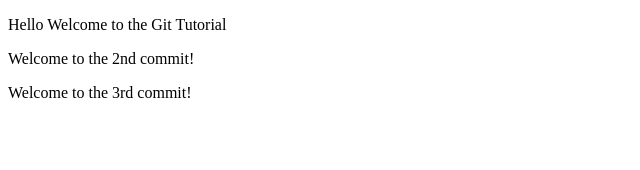
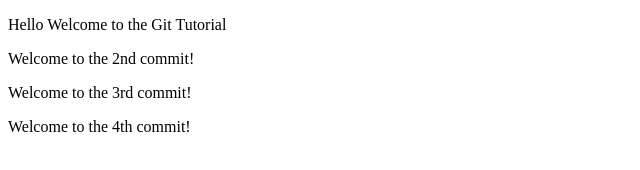
Before and after one commit to sinarshik27/athena, a plain HTML site: page index.html in a window 1280 px wide. Shown: the whole page, without its empty margins (0-640 px from the left). Drawn offline with Linux system fonts and the light colour scheme.

Commit message:
index modified and hello unstaged!

```diff
--- a/index.html
+++ b/index.html
@@ -9,5 +9,6 @@
     <p>Hello Welcome to the Git Tutorial</p>
     <p>Welcome to the 2nd commit!</p>
     <p>Welcome to the 3rd commit!</p>
+    <p>Welcome to the 4th commit!</p>
 </body>
 </html>
```
